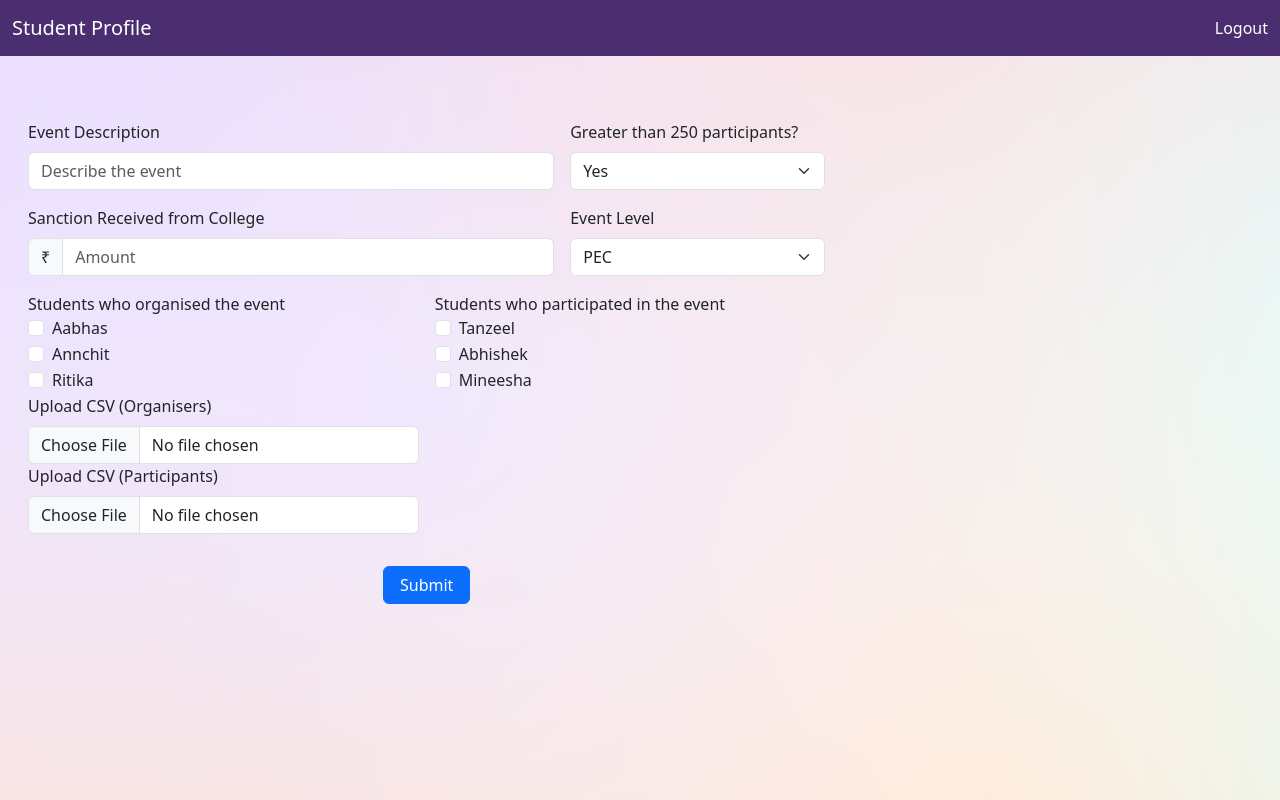
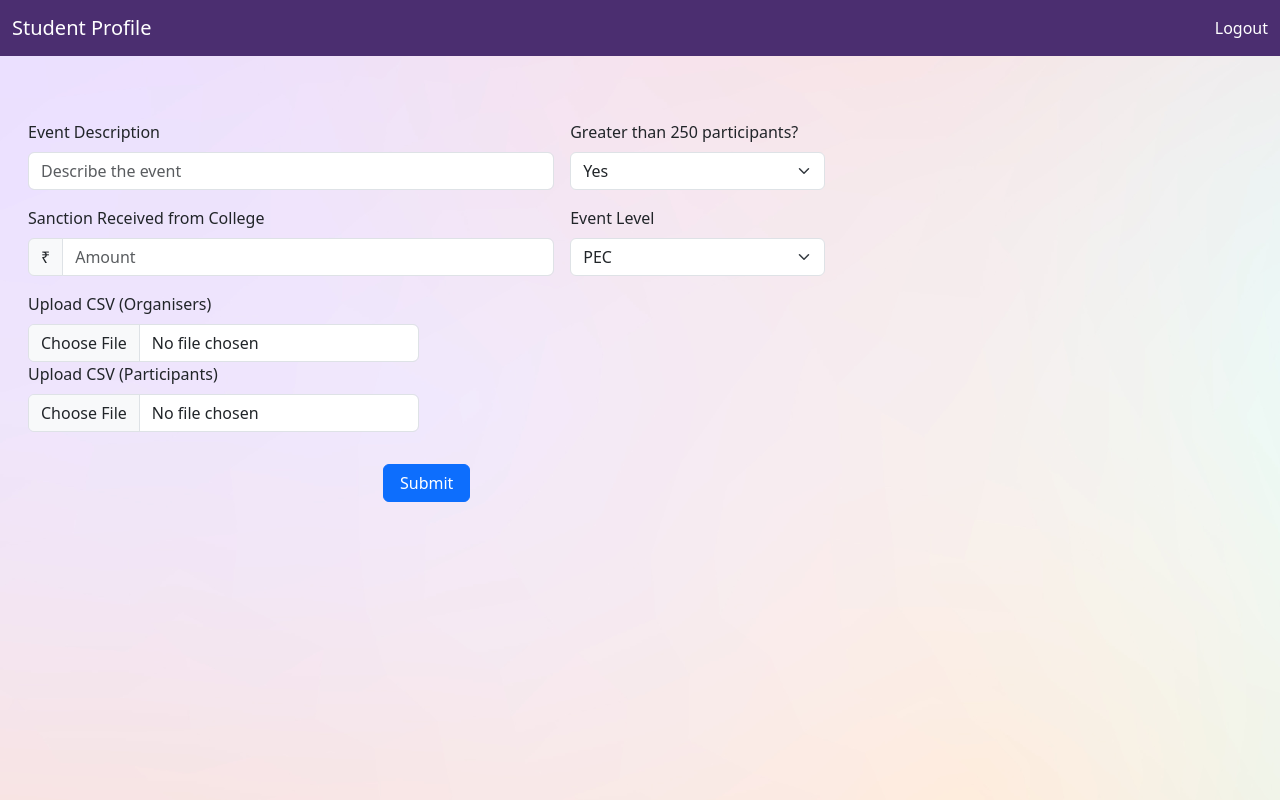
Before and after one commit to mineeshabrar/dsaapp, a Django app: template templates/secy_home_page.html in a window 1280 px wide. Run offline with Django 4.2, Linux system fonts and the light colour scheme; the template is opened without the code that fills it, so the values that code supplies are empty; some libraries are stand-ins or nearby versions.

Commit message:
Update secy_home_page.html

```diff
--- a/templates/secy_home_page.html
+++ b/templates/secy_home_page.html
@@ -78,49 +78,15 @@
               <div class="col-md-6">
 
                 <div class="form-group">
-                  <label for="inputName">Students who organised the event</label>
-                  <div class="form-check">
-                    <input class="form-check-input" type="checkbox" name="checkbox1" id="checkbox1">
-                    <label class="form-check-label" for="checkbox1">Aabhas</label>
-                  </div>
-                  <div class="form-check">
-                    <input class="form-check-input" type="checkbox" name="checkbox2" id="checkbox2">
-                    <label class="form-check-label" for="checkbox2">Annchit</label>
-                  </div>
-                  <div class="form-check">
-                    <input class="form-check-input" type="checkbox" name="checkbox3" id="checkbox3">
-                    <label class="form-check-label" for="checkbox3">Ritika</label>
-                  </div>
-
                   <div class="mb-2">
-                    <label for="formFile" class="form-label"> Upload CSV (Organisers) </label>
+                    <label for="formFile" class="form-label" accept=".xls, .xlsx, .csv"> Upload CSV (Organisers) </label>
                     <input class="form-control" type="file" id="formFile">
 
-                    <label for="formFile" class="form-label"> Upload CSV (Participants) </label>
+                    <label for="formFile" class="form-label" accept=".xls, .xlsx, .csv"> Upload CSV (Participants) </label>
                     <input class="form-control" type="file" id="formFile">
                   </div>
                 </div>
               </div>
-
-              <div class="col-md-6">
-                <div class="form-group">
-                  <label for="inputName">Students who participated in the event</label>
-                  <div class="form-check">
-                    <input class="form-check-input" type="checkbox" name="checkbox1" id="checkbox1">
-                    <label class="form-check-label" for="checkbox1">Tanzeel</label>
-                  </div>
-                  <div class="form-check">
-                    <input class="form-check-input" type="checkbox" name="checkbox2" id="checkbox2">
-                    <label class="form-check-label" for="checkbox2">Abhishek</label>
-                  </div>
-                  <div class="form-check">
-                    <input class="form-check-input" type="checkbox" name="checkbox3" id="checkbox3">
-                    <label class="form-check-label" for="checkbox3">Mineesha</label>
-                  </div>
-                </div>
-
-              </div>
-
           </div>
           <div class="col-12 text-center mt-2">
             <button type="submit" class="btn btn-primary align-self-center pink-button px-3">Submit</button>
```
